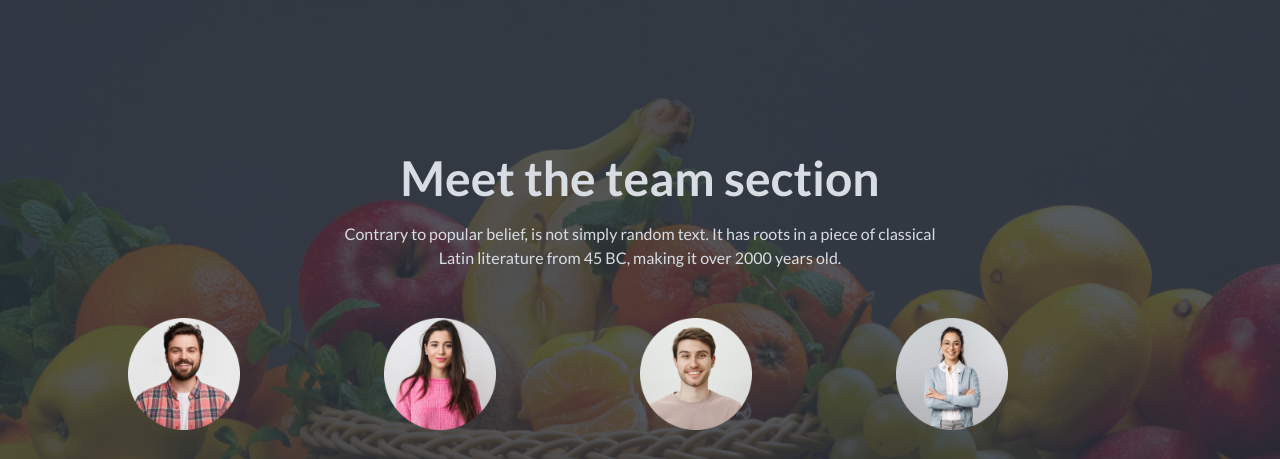
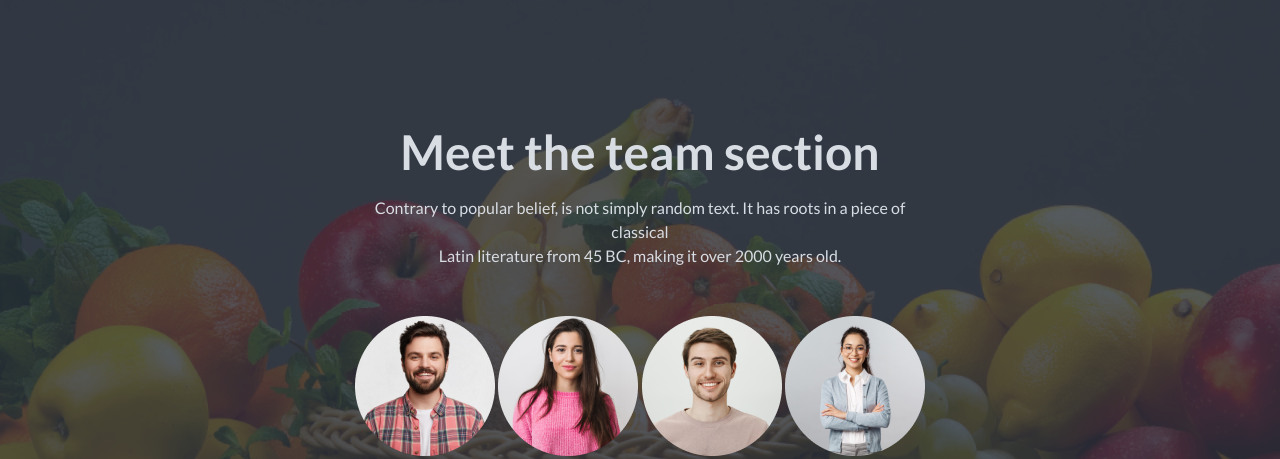
Before and after one commit to Najim111/fruit-brust-assengment, a plain HTML site: page index.html in a window 1280 px wide. Shown: the part 2088-2547 px from the top of the page. Drawn offline with nearby package versions, Linux system fonts and the light colour scheme.

Commit message:
add the team setion

```diff
--- a/index.html
+++ b/index.html
@@ -306,19 +306,19 @@
        <div class="hero min-h-screen" style="background-image: url(./images/banner1.png);">
         <div class="hero-overlay bg-opacity-80"></div>
         <div class="hero-content text-center text-neutral-content">
-          <div class="max-w-5xl mx-auto">
+          <div class="max-w-xl mx-auto">
             <h1 class="mb-5 text-5xl font-bold">Meet the team section</h1>
             <p class="mb-12">Contrary to popular belief, is not simply random text. It has roots in a piece of classical <br> Latin literature from 45 BC, making it over 2000 years old.</p>
-            <div class="lg:flex">
-              <div class="mr-36">
-                <img src="./images/member1.png" alt="">
+            <div class="lg:flex justify-evenly md:text-center md:items-center">
+              <div class="">
+                  <img src="./images/member1.png" alt="">
                 <h4 class="mt-8">Awlad Hossain</h4>
                 <p class="mb-4">Fruits Expert</p>
                   <i class="fa-brands bg-[#F85559] p-1 rounded-full fa-facebook-f"></i>
                   <i class="fa-brands bg-[#F85559] p-1 rounded-full fa-twitter"></i>
                   <i class="fa-brands bg-[#F85559] p-1 rounded-full fa-linkedin-in"></i>
               </div>
-              <div class="mr-36">
+              <div class="">
                 <img src="./images/member2.png" alt="">
                 <h4 class="mt-8">Awlad Hossain</h4>
                 <p class="mb-4">Fruits Expert</p>
@@ -326,7 +326,7 @@
                   <i class="fa-brands bg-[#F85559] p-1 rounded-full fa-twitter"></i>
                   <i class="fa-brands bg-[#F85559] p-1 rounded-full fa-linkedin-in"></i>
               </div>
-              <div class="mr-36">
+              <div class="">
                 <img src="./images/member3.png" alt="">
                 <h4 class="mt-8">Awlad Hossain</h4>
                 <p class="mb-4">Fruits Expert</p>
@@ -334,7 +334,7 @@
                   <i class="fa-brands bg-[#F85559] p-1 rounded-full fa-twitter"></i>
                   <i class="fa-brands bg-[#F85559] p-1 rounded-full fa-linkedin-in"></i>
               </div>
-              <div class="mr-36">
+              <div class="">
                 <img src="./images/member4.png" alt="">
                 <h4 class="mt-8">Awlad Hossain</h4>
                 <p class="mb-4">Fruits Expert</p>
@@ -346,8 +346,6 @@
           </div>
         </div>
       </div>
-
-
     </section>
 
 
```
